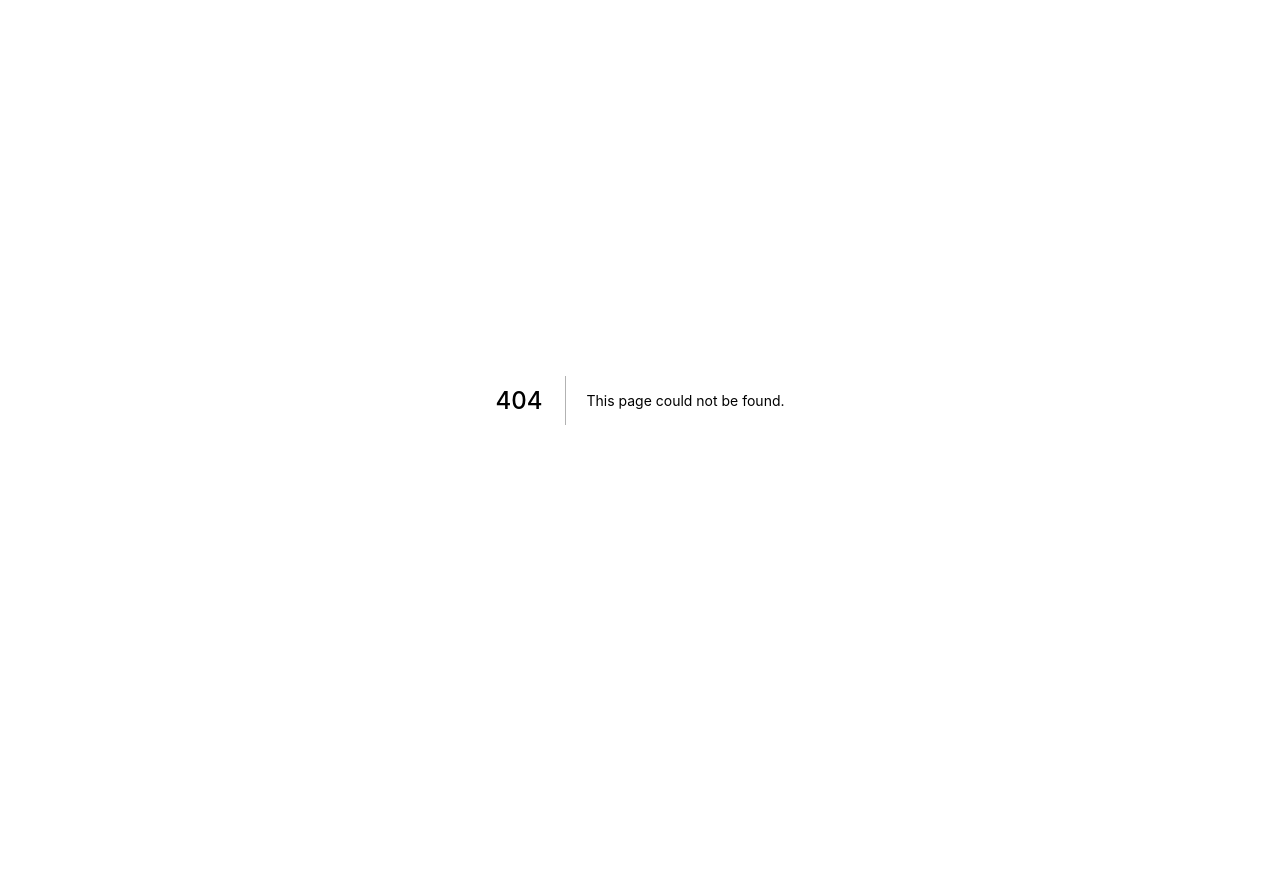
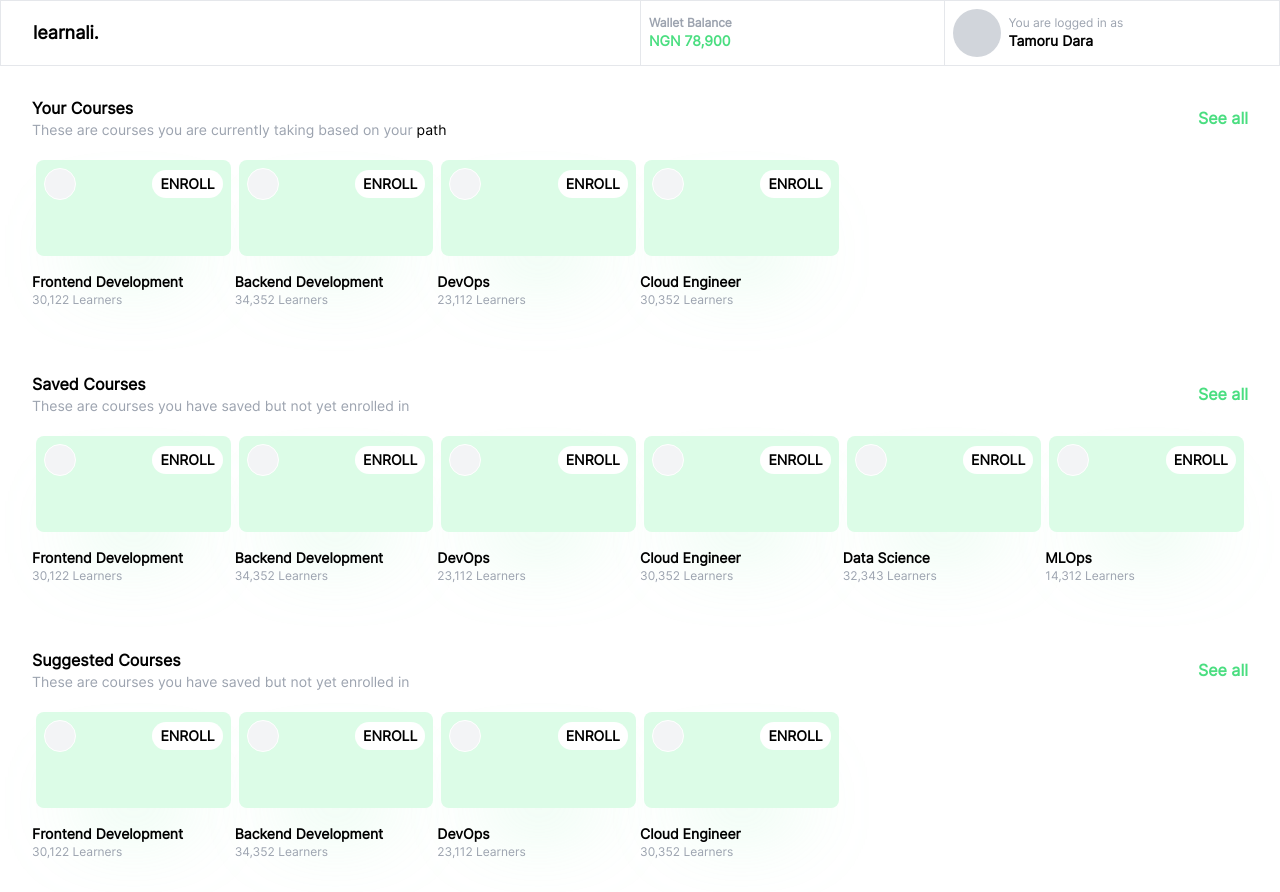
Before and after one commit to tobiadiks/edtech, a Next.js app: page /user/course in a window 1280 px wide. Before the commit this address had no page. Before the commit the page ends 800 px from the top, so only its background shows below. Built offline with nearby package versions, Linux system fonts and the light colour scheme.

Commit message:
added user couse page and course popups

```diff
--- /dev/null
+++ b/components/cards/coursepopup.card.tsx
@@ -0,0 +1,92 @@
+import PrimaryButton from "@components/buttons/primary.button";
+
+const CoursePopUp = (props: { onclose?: any }) => {
+    return (
+        <div onClick={props.onclose} className="w-full h-full bg-[#ffffffef] left-0 z-30 absolute lg:p-2 p-4  top-0 md:top-0 lg:top-0">
+            {/* card */}
+            <div className="relative z-40 mt-8 md:w-1/2 lg:w-1/2 w-full mx-auto">
+                <div className="border border-green-100 rounded-lg bg-white p-4">
+                    <div className="w-full h-32 bg-green-100 rounded-lg"></div>
+                    <div className="flex my-4">
+                        <div className=" font-extrabold text-md w-full ">Applying Heuristic Evaluations In Your Next Design Project </div>
+                        <div className="border rounded-md w-full h-fit ml-2 my-auto p-1">
+                            <div className="text-sm">Course Duration</div>
+                            <div className="text-xs">
+                                12wks&nbsp;<span className="text-gray-400">Feb - April 2022</span>
+                            </div>
+                        </div>
+                    </div>
+                    <div className="flex">
+                        <div className="flex">
+                            <div className="h-8 w-8 rounded-full bg-gray-100"></div>
+                            <div className="my-auto ml-2">
+                                <div className="text-gray-400 text-xs">Instructor</div>
+                                <div className="text-sm">Mrs. Theresa Dardnia</div>
+                            </div>
+                        </div>
+
+                        <div className="flex ml-4">
+                            <div className="my-auto ml-2">
+                                <div className="text-gray-400 text-xs">Course Ratings</div>
+                                <div className="text-sm">4.7</div>
+                            </div>
+                        </div>
+
+                        <div className="flex ml-4">
+                            <div className="my-auto ml-2">
+                                <div className="text-gray-400 text-xs">Available Language</div>
+                                <div className="text-sm">Dutch, English, Igbo</div>
+                            </div>
+                        </div>
+
+                    </div>
+
+                    <div className="my-4 h-32 overflow-y-scroll no-scrollbar">
+                        <div className="text-sm font-bold">Course Overview</div>
+                        <div className="text-xs my-2">Lorem ipsum dolor sit amet consectetur adipisicing elit. Quae in rem illum fugit deserunt unde nam iusto aut repellendus, maiores ipsam nisi voluptatum sequi reprehenderit culpa, sunt error? Id, eos!</div>
+
+                        <div className="text-sm mt-4 font-bold">Course Modules</div>
+                        <ul className="my-4">
+                            <li className="py-2 flex justify-between">
+                                <div className="flex">
+                                    <div className="h-10 w-10 mr-2 rounded-full bg-emerald-600"></div>
+                                    <div className="text-xs">
+                                        <div className="text-gray-400">MODULE 1</div>
+                                        <div className="mt-2 font-bold">Introduction to Heurestics</div>
+                                    </div>
+                                </div>
+                                <div className="text-green-400 font-bold text-xs my-auto">12/12 Lessons</div>
+                            </li>
+                            <li className="py-2 flex justify-between">
+                                <div className="flex">
+                                    <div className="h-10 w-10 mr-2 rounded-full bg-emerald-600"></div>
+                                    <div className="text-xs">
+                                        <div className="text-gray-400">MODULE 1</div>
+                                        <div className="mt-2 font-bold">Introduction to Heurestics</div>
+                                    </div>
+                                </div>
+                                <div className="text-green-400 font-bold text-xs my-auto">12/12 Lessons</div>
+                            </li>
+                            <li className="py-2 flex justify-between">
+                                <div className="flex">
+                                    <div className="h-10 w-10 mr-2 rounded-full bg-emerald-600"></div>
+                                    <div className="text-xs">
+                                        <div className="text-gray-400">MODULE 1</div>
+                                        <div className="mt-2 font-bold">Introduction to Heurestics</div>
+                                    </div>
+                                </div>
+                                <div className="text-green-400 font-bold text-xs my-auto">12/12 Lessons</div>
+                            </li>
+                        </ul>
+                    </div>
+                    <div className="mt-4">
+                        <PrimaryButton type={'button'} title="Begin Learning" />
+                    </div>
+                </div>
+                <div className="h-3 w-1/2 absolute bottom-1/3 blur-2xl left-1/2 transform -translate-x-1/2 -z-10 bg-green-300"></div>
+            </div>
+        </div>
+    );
+}
+
+export default CoursePopUp;
--- a/components/cards/courses.card.tsx
+++ b/components/cards/courses.card.tsx
@@ -8,12 +8,16 @@ const CourseCard = (props: {
   count: string;
 }) => {
   return (
-    <div className="bg-gray-100 rounded-md font-inter  flex flex-col justify-between p-2 mx-0 md:mx-1 my-1">
+    <div className="relative  " onClick={props.onclick}>
+      <div className="h-3 w-1/2 absolute bottom-1/3 blur-2xl left-1/2 transform -translate-x-1/2 -z-10 bg-green-300"></div>
+    <div className="bg-green-100 h-24 rounded-lg font-inter  flex flex-col justify-between p-2 mx-0 md:mx-1 my-1">
       <div className="w-full  flex flex-row  justify-between">
-      <div className="h-8 w-8 md:mx-0  bg-gray-300 my-auto rounded-full md:mr-2"></div>
-        <div className="font-semibold my-auto text-sm cursor-pointer">ENROLL</div>
+      <div className="h-8 w-8 md:mx-0  bg-gray-100 border border-white my-auto rounded-full md:mr-2"></div>
+        <div className="font-semibold my-auto text-sm px-2 py-1 bg-white rounded-full cursor-pointer">ENROLL</div>
       </div>
-      <div className="mt-16">
+    </div>
+
+    <div className="mt-4">
         <div className="font-bold text-sm">{props.title}</div>
         <div className="text-xs text-gray-400">{props.count} Learners</div>
       </div>
--- a/components/cards/currentcourse.card.tsx
+++ b/components/cards/currentcourse.card.tsx
@@ -13,7 +13,7 @@ const CurrentCourseCard = (props: {
                     {props.started ?
                         <div className="h-8 w-8  md:mx-0 ring-2 ring-green-400 bg-white my-auto rounded-full md:mr-2"></div>
                         :
-                        <div className="font-semibold  text-sm cursor-pointer mb-2 mr-2 ">START</div>
+                        <div className="font-semibold  text-sm cursor-pointer mb-2 mr-2 bg-white px-2 py-1 rounded-full">START</div>
                     }
 
                     {/* <div className="font-semibold my-auto text-sm cursor-pointer">ENROLL</div> */}
--- a/pages/course/overview.tsx
+++ b/pages/course/overview.tsx
@@ -256,7 +256,7 @@ const CareerSummaryPage: NextPage = () => {
 
                                 <div className="w-full flex">
                                     <div className="border rounded-md w-fit h-fit my-auto p-1">
-                                        <div>Course Duration</div>
+                                        <div className="text-sm">Course Duration</div>
                                         <div className="text-xs">
                                             12wks&nbsp;<span className="text-gray-400">Feb - April 2022</span>
                                         </div>
--- a/pages/instructor/[id]/detail.tsx
+++ b/pages/instructor/[id]/detail.tsx
@@ -72,8 +72,8 @@ const InstructorMoreDetailPage: NextPage = () => {
                                 </div>
 
                                 <div className="my-4 w-full grid grid-cols-1 gap-4 first-letter: md:grid-cols-2 lg:grid-cols-2 ">
-                                    <div className=" h-44 w-full border rounded-md border-gray-400"></div>
-                                    <div className=" h-44 w-full border rounded-md border-gray-400"></div>
+                                    <div className=" h-44 w-full border rounded-md border-gray-400 bg-green-50"></div>
+                                    <div className=" h-44 w-full border rounded-md border-gray-400 bg-green-50"></div>
 
                                 </div>
                             </div>
--- /dev/null
+++ b/pages/user/course.tsx
@@ -0,0 +1,89 @@
+import type { NextPage } from "next";
+import PrimaryButton from "@components/buttons/primary.button";
+import * as React from "react";
+import CourseCard from "@components/cards/courses.card";
+import HeaderNavigation from "@components/navigations/header.navigation";
+import CoursePopUp from "@components/cards/coursepopup.card";
+
+//onboard the user to buy a course
+const UserCoursePage: NextPage = () => {
+    // popup state
+    const [isOpen,setIsOpen]=React.useState(false)
+    return (
+        <>
+            <HeaderNavigation />
+            <div className="w-full relative font-inter min-h-screen lg:mt-16  mt-24 flex flex-col px-4 md:px-4 lg:px-8">
+                {isOpen && <CoursePopUp onclose={()=>setIsOpen(false)}/>}
+                <div className="my-8">
+                    <div className="flex justify-between">
+                        <div className="w-3/5">
+                            <div className="font-semibold">Your Courses</div>
+                            <div className="text-sm text-gray-400">These are courses you are currently taking based on your <span className="text-black">path</span></div>
+                        </div>
+                        <div className="font-semibold cursor-pointer text-green-400 my-auto">See all</div>
+                    </div>
+
+                    <div className="mt-4 w-full grid grid-cols-1  lg:grid-cols-6 ">
+                        <CourseCard onclick={()=>setIsOpen(true)} title="Frontend Development" count="30,122" />
+
+                        <CourseCard onclick={()=>setIsOpen(true)} title="Backend Development" count="34,352" />
+
+                        <CourseCard onclick={()=>setIsOpen(true)} title="DevOps" count="23,112" />
+
+                        <CourseCard onclick={()=>setIsOpen(true)} title="Cloud Engineer" count="30,352" />
+
+                    </div>
+                </div>
+
+                <div className="my-8">
+                    <div className="flex justify-between">
+                        <div className="w-3/5">
+                            <div className="font-semibold">Saved Courses</div>
+                            <div className="text-sm text-gray-400">These are courses you have saved but not yet enrolled in</div>
+                        </div>
+                        <div className="font-semibold cursor-pointer text-green-400 my-auto">See all</div>
+                    </div>
+
+                    <div className="mt-4 w-full grid grid-cols-1  lg:grid-cols-6 ">
+                        <CourseCard title="Frontend Development" count="30,122" />
+
+                        <CourseCard title="Backend Development" count="34,352" />
+
+                        <CourseCard title="DevOps" count="23,112" />
+
+                        <CourseCard title="Cloud Engineer" count="30,352" />
+
+                        <CourseCard title="Data Science" count="32,343" />
+
+                        <CourseCard title="MLOps" count="14,312" />
+                    </div>
+                </div>
+
+                <div className="my-8">
+                    <div className="flex justify-between">
+                        <div className="w-3/5">
+                            <div className="font-semibold">Suggested Courses</div>
+                            <div className="text-sm text-gray-400">These are courses you have saved but not yet enrolled in</div>
+                        </div>
+                        <div className="font-semibold cursor-pointer text-green-400 my-auto">See all</div>
+                    </div>
+
+                    <div className="mt-4 w-full grid grid-cols-1  lg:grid-cols-6 ">
+                        <CourseCard title="Frontend Development" count="30,122" />
+
+                        <CourseCard title="Backend Development" count="34,352" />
+
+                        <CourseCard title="DevOps" count="23,112" />
+
+                        <CourseCard title="Cloud Engineer" count="30,352" />
+
+
+                    </div>
+                </div>
+
+            </div>
+        </>
+    );
+};
+
+export default UserCoursePage;
```
